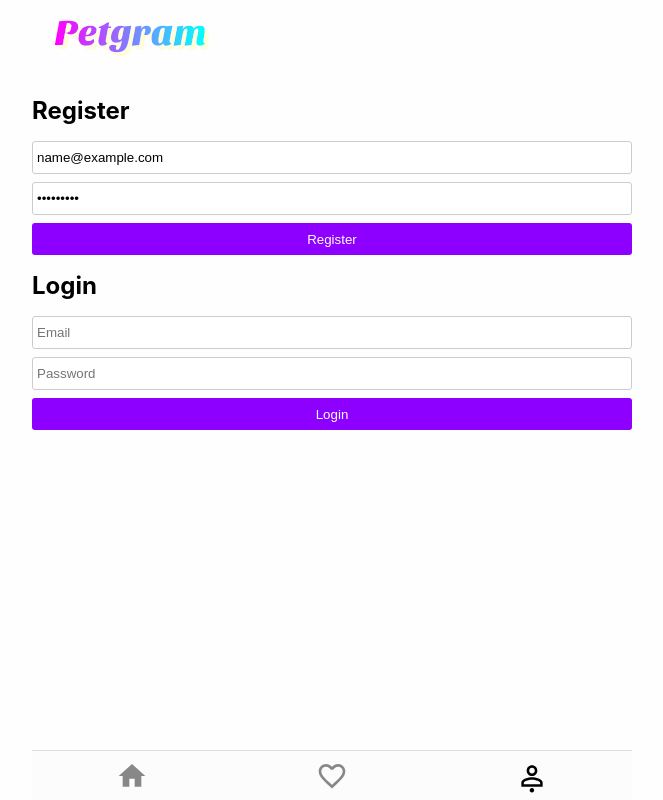
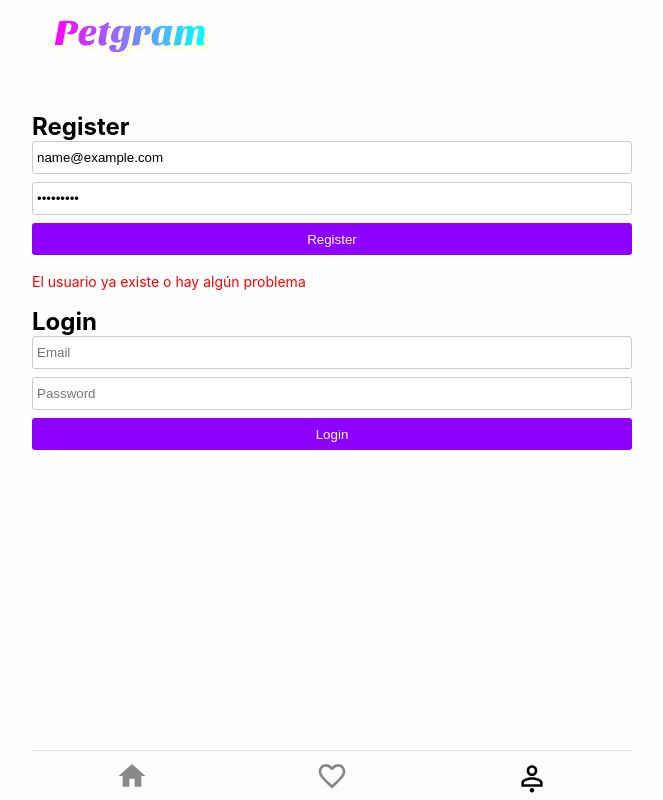
Before and after one commit to Nycgia/petgram, a React app: page /user in a window 1280 px wide. Both pictures are taken after typing "name@example.com", "Sample123" into the empty fields and a click on the button "Register". Shown: the whole page, without its empty margins (308-971 px from the left). Built offline with nearby package versions, Linux system fonts and the light colour scheme; no server answers.

Commit message:
Se despliega mensaje de error y se aplica estilo de loading

```diff
--- a/src/components/UserForm/index.js
+++ b/src/components/UserForm/index.js
@@ -1,8 +1,8 @@
 import React from 'react'
 import { useInputValue } from '../../hooks/useInputValue'
-import { Form, Input, Button } from './styles'
+import { Form, Input, Button, ErrorMsg } from './styles'
 
-export const UserForm = ({ onSubmit, title }) => {
+export const UserForm = ({ onSubmit, title, error, disabled }) => {
   const email = useInputValue('')
   const password = useInputValue('')
 
@@ -16,20 +16,23 @@ export const UserForm = ({ onSubmit, title }) => {
 
   return (
     <>
-    <h2>{title}</h2>
-    <Form onSubmit={handleSubmit}>
+    <Form disabled={disabled} onSubmit={handleSubmit}>
+      <h2>{title}</h2>
       <Input
         type='text'
         placeholder='Email'
+        disabled={disabled}
         {...email}
       />
       <Input
         type='password'
         placeholder='Password'
+        disabled={disabled}
         {...password}
       />
-      <Button>{title}</Button>
+      <Button disabled={disabled}>{title}</Button>
     </Form>
+    {error && <ErrorMsg>{error}</ErrorMsg>}
     </>
   )
 }
--- a/src/components/UserForm/styles.js
+++ b/src/components/UserForm/styles.js
@@ -28,9 +28,18 @@ export const Button = styled.button`
   &:hover {
     background: #6a02bd;
   }
+
+  &[disabled] {
+    opacity: .3;
+  }
 `
 export const Title = styled.h2`
   font-size: 16px;
   font-weight: 500;
   padding: 8px 0;
 `
+
+export const ErrorMsg = styled.span`
+  color: red;
+  font-size: 14px;
+`
--- a/src/pages/NotRegisteredUser.js
+++ b/src/pages/NotRegisteredUser.js
@@ -12,13 +12,20 @@ export const NotRegisteredUser = () => {
             <>
               <RegisterMutation>
                 {
-                  (register) => {
+                  (register, { data, loading, error }) => {
                     const onSubmit = ({ email, password }) => {
                       const input = { email, password }
                       const variables = { input }
                       register({ variables }).then(activateAuth)
                     }
-                  return <UserForm onSubmit={onSubmit} title='Register'/>
+
+                    const errorMsg = error && 'El usuario ya existe o hay algún problema'
+                    return <UserForm
+                      onSubmit={onSubmit}
+                      title='Register'
+                      error={errorMsg}
+                      disabled={loading}
+                    />
                 }
                 }
               </RegisterMutation>
```
